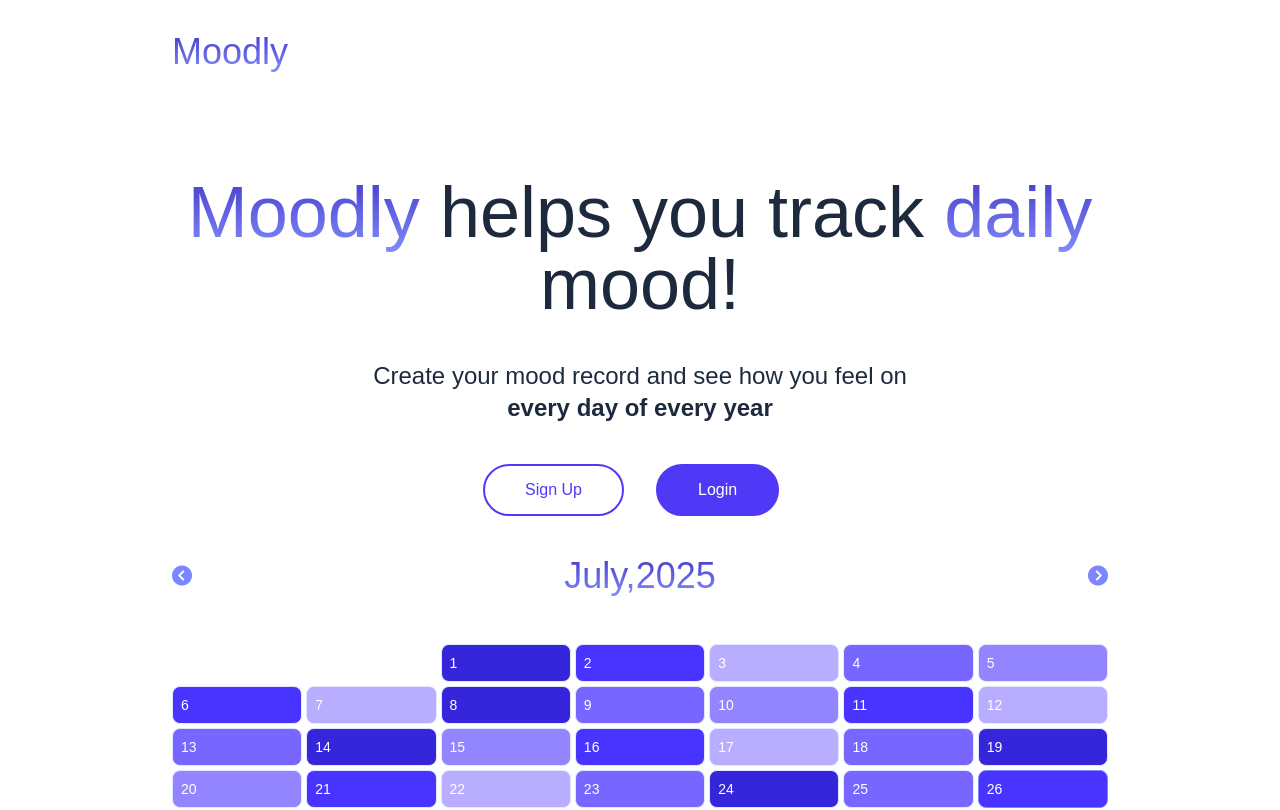
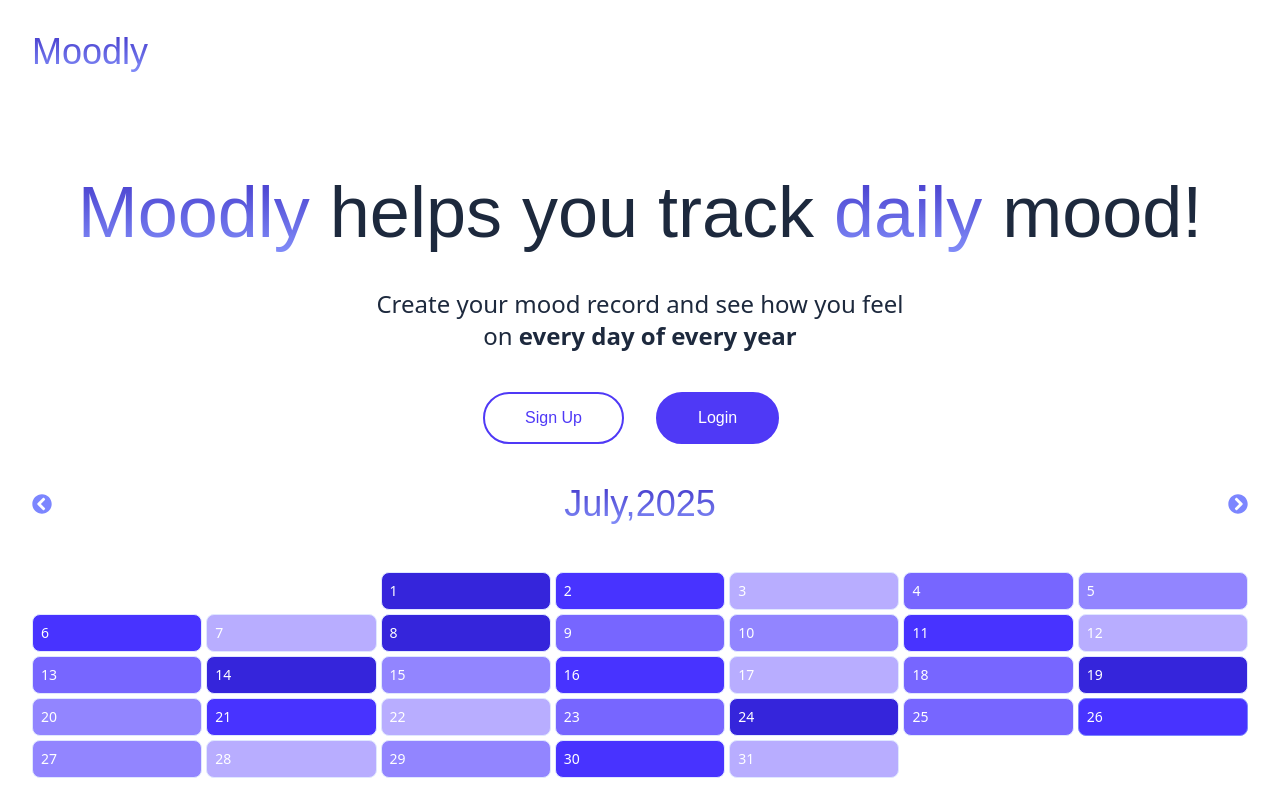
Before and after one commit to shivamm0913/Moodly, a Next.js app: page / in a window 1280 px wide. Shown: the top 810 px of the page. Built offline with nearby package versions, Linux system fonts and the light colour scheme; no server answers; a web font is replaced by a local one.

Commit message:
new react icon update

```diff
--- a/app/Head.js
+++ /dev/null
@@ -1,16 +0,0 @@
-import React from "react";
-
-export default function Head() {
-  return (
-    <head>
-      <link rel="icon" href="favicon.png" sizes="any" />
-      <link
-        rel="stylesheet"
-        href="https://cdnjs.cloudflare.com/ajax/libs/font-awesome/6.5.2/css/all.min.css"
-        integrity="sha512-SnH5WK+bZxgPHs44uWIX+LLJAJ9/2PkPKZ5QiAj6Ta86w+fsb2TkcmfRyVX3pBnMFcV7oQPJkl9QevSCWr3W6A=="
-        crossOrigin="anonymous"
-        referrerPolicy="no-referrer"
-      />
-    </head>
-  );
-}
--- a/app/layout.js
+++ b/app/layout.js
@@ -3,7 +3,6 @@ import "./globals.css";
 import Link from "next/link";
 import { AuthProvider } from "@/context/AuthContext";
 import Logout from "@/components/Logout";
-import Head from "./head.js";
 
 const openSans = Open_Sans({
   variable: "--font-geist-sans",
@@ -45,13 +44,9 @@ export default function RootLayout({ children }) {
   );
   return (
     <html lang="en">
-      <Head />
       <AuthProvider>
         <body
-          className={
-            "w-full max-w-[1000px] mx-auto text-sm sm:text-base min-h-screen flex flex-col text-slate-800  " +
-            fugaz.className
-          }
+          className={`${openSans.variable}  antialiased w-full max-w-[1300px] mx-auto text-sm sm:text-base min-h-screen flex flex-col text-slate-800`}
         >
           {header}
           {children}
--- a/components/Calendar.js
+++ b/components/Calendar.js
@@ -2,6 +2,8 @@
 import React, { useState } from "react";
 import { gradients, baseRating } from "@/utils";
 import { Chicle } from "next/font/google";
+import { FaChevronCircleLeft } from "react-icons/fa";
+import { FaChevronCircleRight } from "react-icons/fa";
 
 const months = {
   January: "Jan",
@@ -93,7 +95,7 @@ export default function Calendar(props) {
           }}
           className="mr-auto text-indigo-400 text-lg duration-200 hover:opacity-60 sm:text-xl"
         >
-          <i className="fa-solid fa-circle-chevron-left"></i>
+          <FaChevronCircleLeft />
         </button>
         <p
           className={`text-center capitalize text-xl sm:text-4xl  textGradient whitespace-nowrap  ${fugaz.className}`}
@@ -106,7 +108,7 @@ export default function Calendar(props) {
           }}
           className="ml-auto text-indigo-400 text-lg duration-200 hover:opacity-60  sm:text-xl"
         >
-          <i className="fa-solid fa-circle-chevron-right"></i>
+          <FaChevronCircleRight />
         </button>
       </div>
       <div className="flex flex-col overflow-hidden gap-1 py-4 sm:py-6  md:py-10">
--- a/components/Dashboard.js
+++ b/components/Dashboard.js
@@ -3,7 +3,7 @@ import { Chicle } from "next/font/google";
 import React, { useEffect, useState } from "react";
 import Calendar from "./Calendar";
 import { useAuth } from "@/context/AuthContext";
-import { doc, LoadBundleTask, setDoc } from "firebase/firestore";
+import { doc, setDoc } from "firebase/firestore";
 import { db } from "@/firebase";
 import Login from "./Login";
 import Loading from "./Loading";
--- a/components/Loading.js
+++ b/components/Loading.js
@@ -1,9 +1,10 @@
 import React from "react";
+import { BiLoaderCircle } from "react-icons/bi";
 
 export default function Loading() {
   return (
     <div className={`flex flex-col flex-1 justify-center items-center `}>
-      <i className="fa-solid fa-spinner animate-spin text-4xl sm:text-5xl c"></i>
+      <BiLoaderCircle className="animate-spin text-4xl sm:text-5xl" />
     </div>
   );
 }
--- a/package.json
+++ b/package.json
@@ -13,7 +13,8 @@
     "motion": "^12.23.9",
     "next": "15.4.2",
     "react": "19.1.0",
-    "react-dom": "19.1.0"
+    "react-dom": "19.1.0",
+    "react-icons": "^5.5.0"
   },
   "devDependencies": {
     "@eslint/eslintrc": "^3",
```
Also changed, not shown: 1 other file (tests, documents, lock files or other folders).
